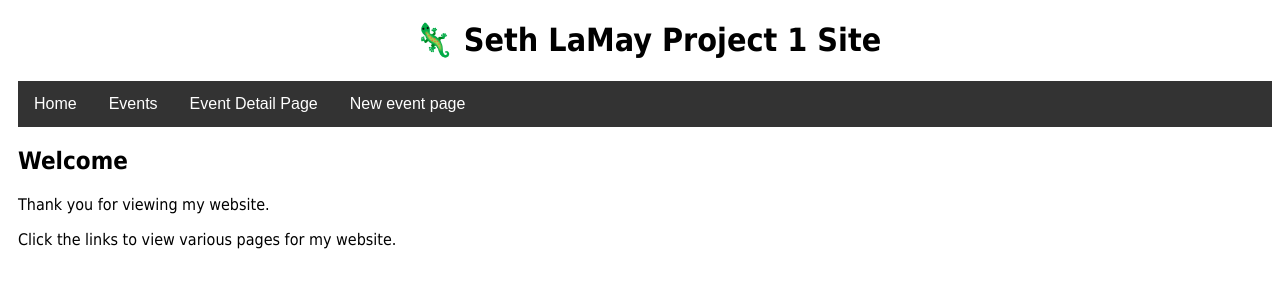
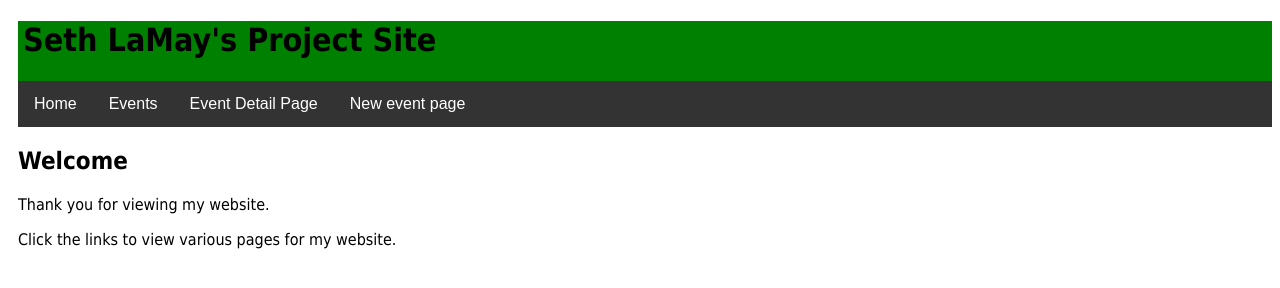
Before and after one commit to Etzomadiz/4166-WebSite, a plain HTML site: page index.html in a window 1280 px wide. Drawn offline with Linux system fonts and the light colour scheme; no server answers.

Commit message:
attempting to merge

```diff
--- a/components/header.html
+++ b/components/header.html
@@ -1,6 +1,6 @@
 <header>
     <h1>
-      <a href = "index.html" class = "UD"> 🦎</a>  Seth LaMay Project 1 Site
+      Seth LaMay's Project Site
     </h1>
   <div class="navbar">
       <a href = "./">Home</a>
--- a/styles/default.css
+++ b/styles/default.css
@@ -16,8 +16,9 @@ a:hover { color: red; }
 header
 {
   font-family: Tahoma, serif;
-  text-align: center;
+  text-align: left;
   color: black;
+  background-color: green;
 }
 
 table, th, td
```
